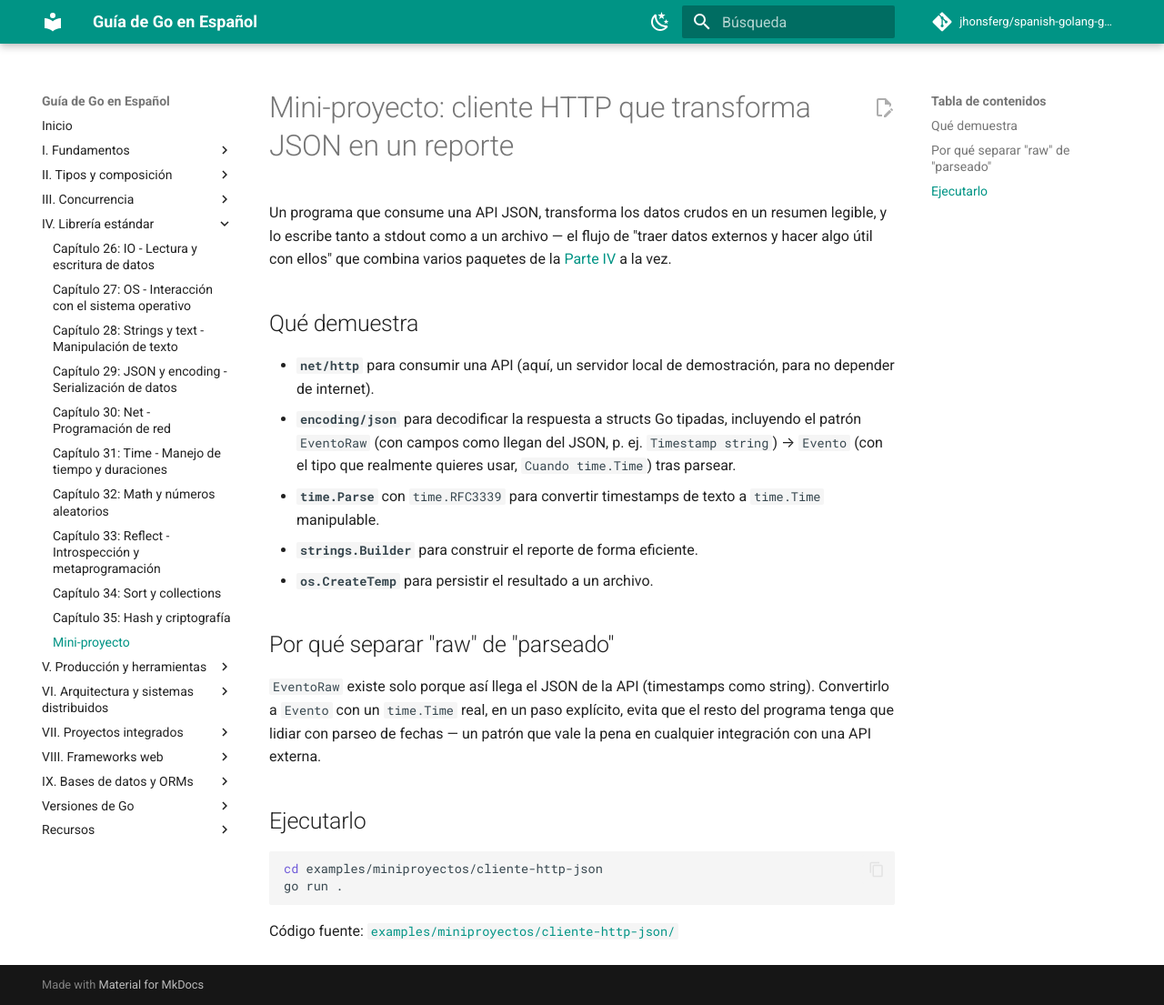
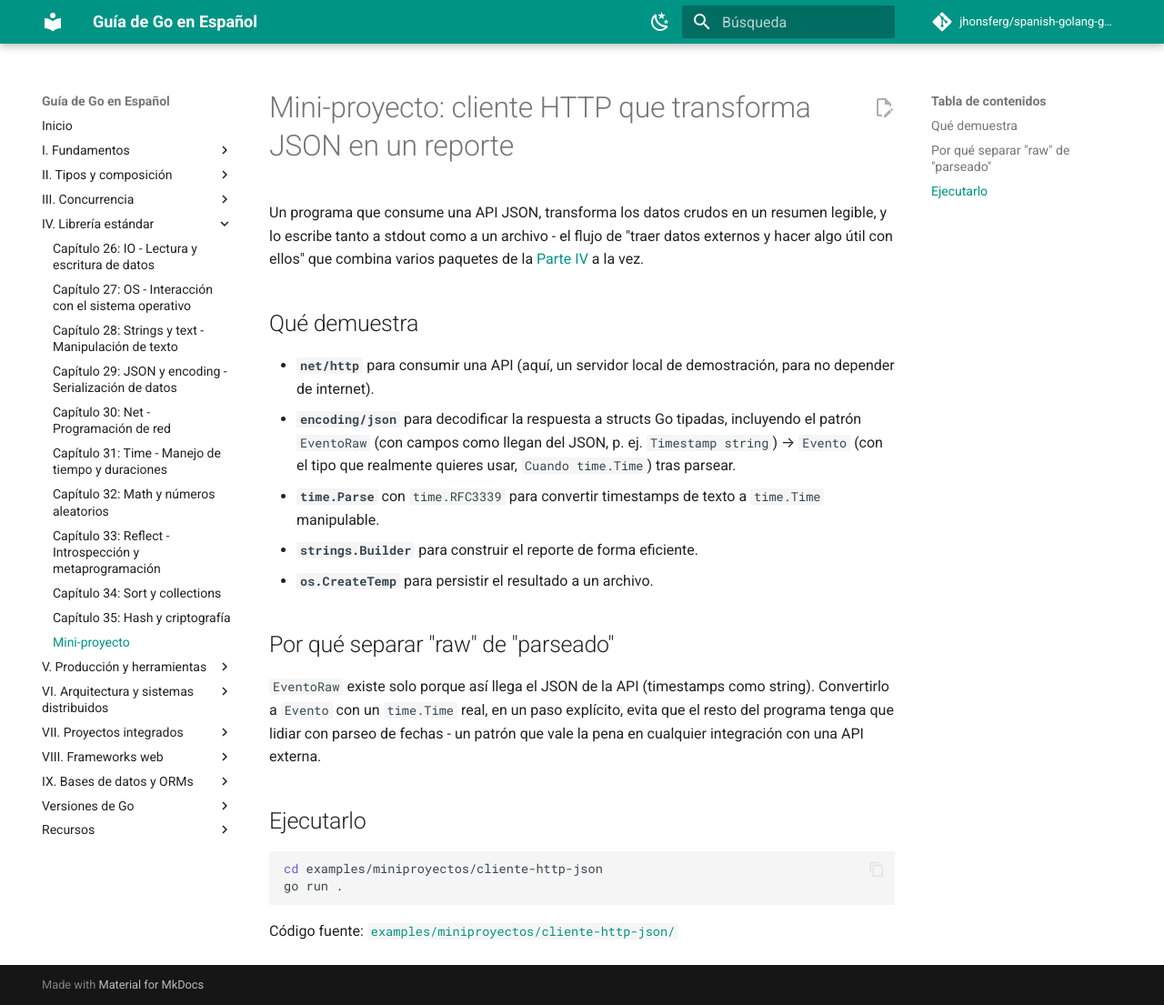
Before and after one commit to jhonsferg/spanish-golang-guide, an MkDocs documentation site: the page built from docs/04-libreria-estandar/mini-proyecto.md, in a window 1280 px wide and 1105 px high. Shown: the whole window at 91% size. Built offline with MkDocs 1.6.1 and Material for MkDocs 9.7.7, drawn with Linux system fonts in a browser that asks for light colours; comment, search, counter and statistics services are not loaded.

```diff
--- a/docs/04-libreria-estandar/mini-proyecto.md
+++ b/docs/04-libreria-estandar/mini-proyecto.md
@@ -1,7 +1,7 @@
 # Mini-proyecto: cliente HTTP que transforma JSON en un reporte
 
 Un programa que consume una API JSON, transforma los datos crudos en un
-resumen legible, y lo escribe tanto a stdout como a un archivo — el flujo
+resumen legible, y lo escribe tanto a stdout como a un archivo - el flujo
 de "traer datos externos y hacer algo útil con ellos" que combina varios
 paquetes de la [Parte IV](26-io-package.md) a la vez.
 
@@ -23,7 +23,7 @@ paquetes de la [Parte IV](26-io-package.md) a la vez.
 `EventoRaw` existe solo porque así llega el JSON de la API (timestamps
 como string). Convertirlo a `Evento` con un `time.Time` real, en un paso
 explícito, evita que el resto del programa tenga que lidiar con parseo
-de fechas — un patrón que vale la pena en cualquier integración con una
+de fechas - un patrón que vale la pena en cualquier integración con una
 API externa.
 
 ## Ejecutarlo
```
